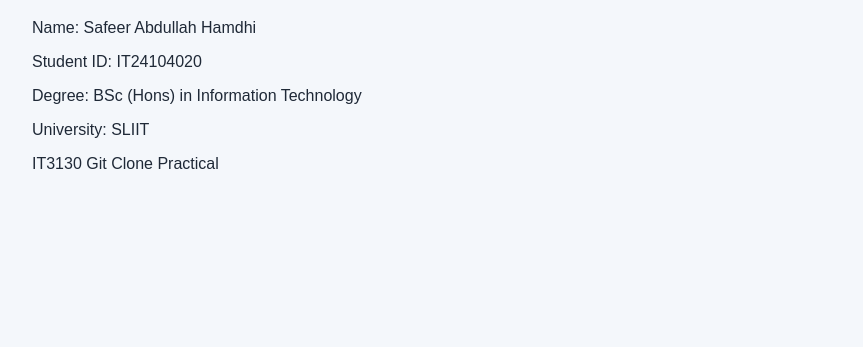
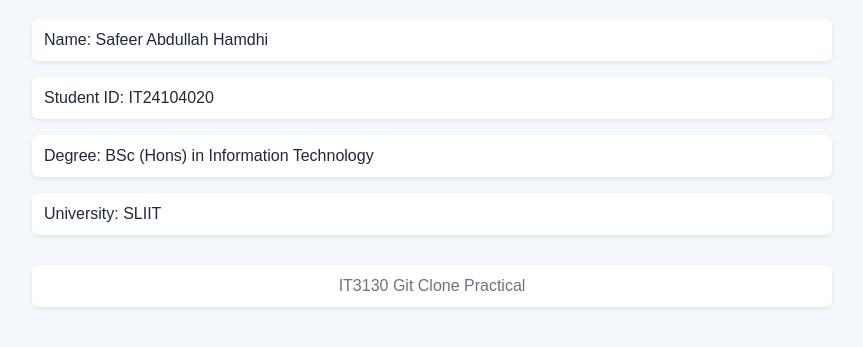
Before and after one commit to AbdullahHamdhi/IT3130-practical-04, a plain HTML site: page index.html in a window 1280 px wide. Shown: the part 133-480 px from the top of the page, without its empty margins (208-1071 px from the left). Drawn offline with Linux system fonts and the light colour scheme.

Commit message:
Improve profile content and footer styling

```diff
--- a/styles.css
+++ b/styles.css
@@ -12,3 +12,15 @@
     border-bottom: 2px solid #1e3a8a;
     padding-bottom: 10px;
 }
+p {
+    padding: 12px;
+    background-color: white;
+    border-radius: 6px;
+    box-shadow: 0 2px 5px rgba(0, 0, 0, 0.08);
+}
+
+footer {
+    margin-top: 30px;
+    text-align: center;
+    color: #6b7280;
+}
```
